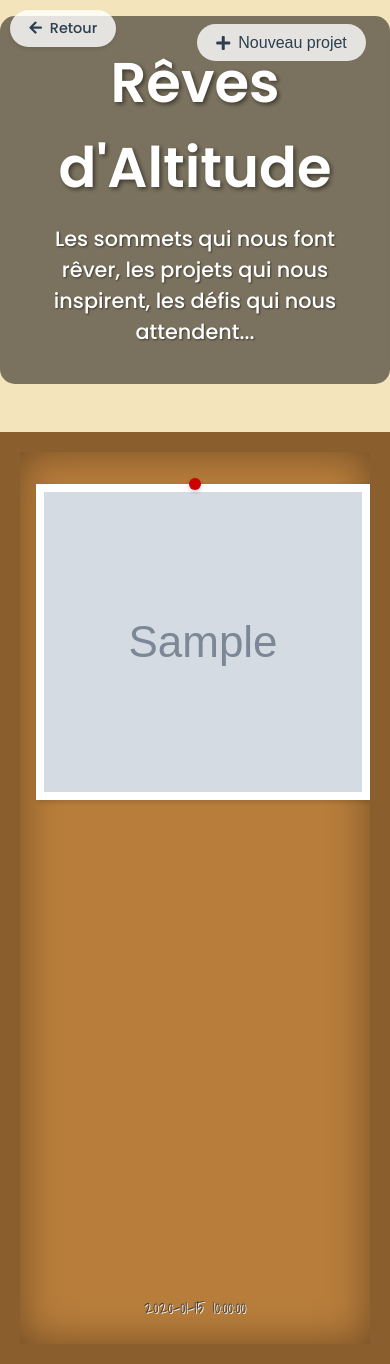
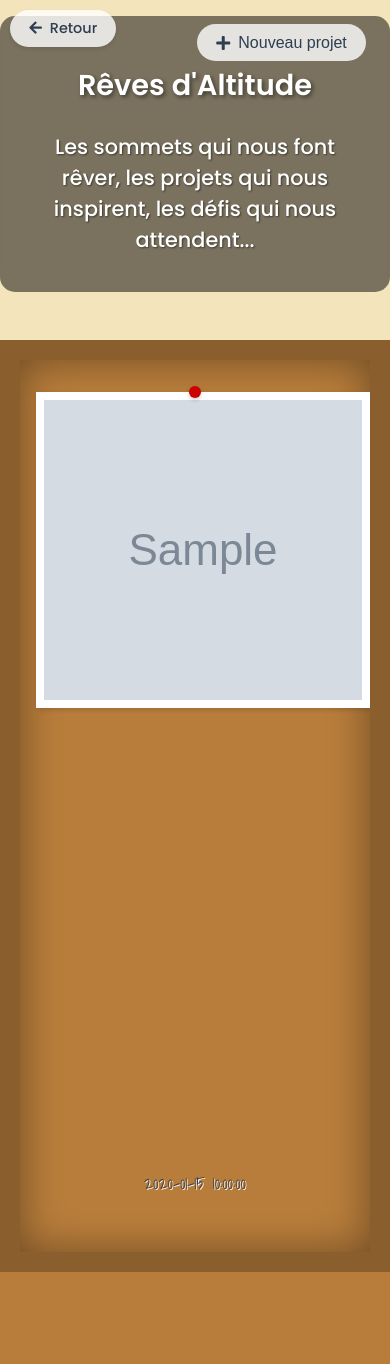
Before and after one commit to mikelum38/hiking-gallery, a Flask app: template templates/memories.html in a window 390 px wide. After the commit the page ends 1272 px from the top, so only its background shows below. Run offline with Flask 3, Linux system fonts and the light colour scheme; the template is opened without the code that fills it: most values are stand-ins (such as "Sample title", 1, 10 or a date in 2020); grey boxes marked "Sample" are stand-in pictures; some libraries are stand-ins or nearby versions.

Commit message:
ajustements mobiles page projets

```diff
--- a/templates/memories.html
+++ b/templates/memories.html
@@ -152,7 +152,7 @@
 
         @media (max-width: 768px) {
             .cork-board {
-                padding: 4rem 1rem 1rem;
+                padding: 4rem 1rem 4rem;
                 grid-template-columns: repeat(auto-fill, minmax(200px, 1fr));
                 gap: 1.5rem;
                 margin-top: 0;
@@ -207,7 +207,7 @@
             }
 
             .photo-card:last-child {
-                margin-bottom: 2rem;
+                margin-bottom: 4rem;
             }
         }
 
@@ -387,6 +387,13 @@
             font-size: 3.5rem;
             margin: 0;
             text-shadow: 2px 2px 4px rgba(0, 0, 0, 0.5);
+        }
+
+        @media (max-width: 768px) {
+            .header-section h1 {
+                font-size: 1.8rem;
+                margin: 1.5rem 0;
+            }
         }
 
         .header-section p {
```
Also changed, not shown: templates/future.html (+7 -4 lines).
